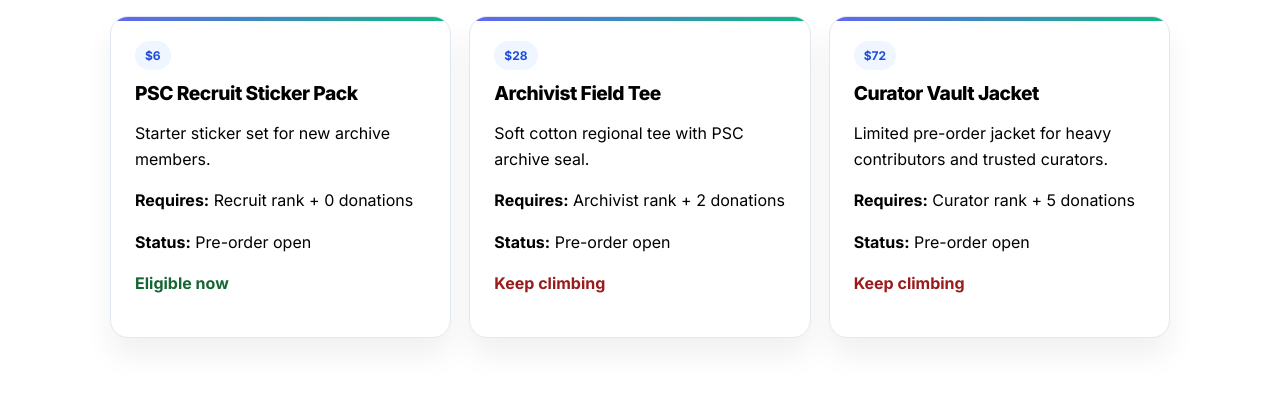
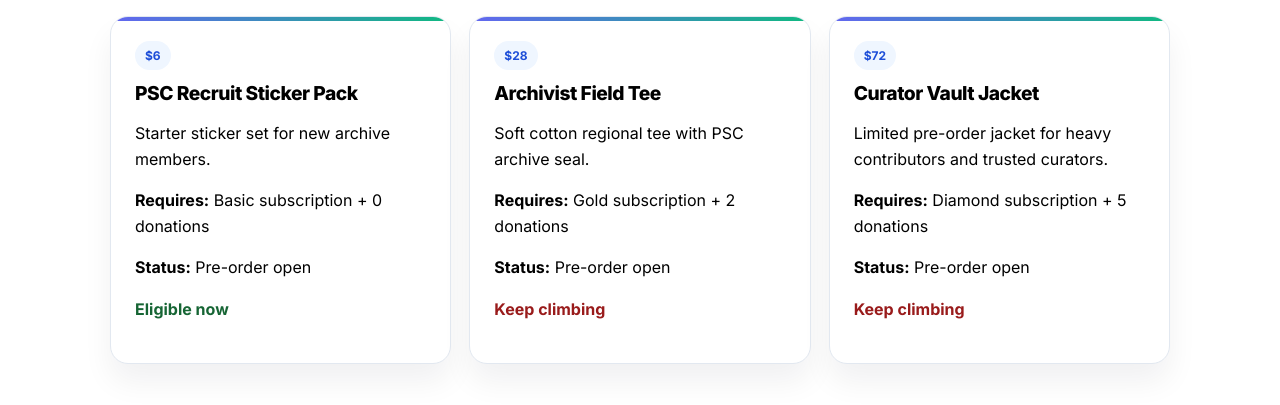
Before and after one commit to the-kitten-strikes-back/psc-official, a Flask app: page /merch in a window 1280 px wide. Shown: the part 165-570 px from the top of the page. Run offline with Flask 3, Linux system fonts and the light colour scheme; the visitor is signed in with stand-in values (Sample User, id 1); data comes from the database, SQL or seed files in the repository.

Commit message:
removed Archivist(public opinion)

```diff
--- a/app.py
+++ b/app.py
@@ -121,9 +121,7 @@ GEMINI_MODEL = os.environ.get("GEMINI_MODEL", "gemini-3.1-flash-lite-preview")
 MEMBER_RANKS = [
     {"name": "Recruit", "threshold": 0, "class_access": ["D"], "merch_note": "Sticker drops only"},
     {"name": "Runner", "threshold": 4, "class_access": ["C", "D"], "merch_note": "Pins and patches unlocked"},
-    {"name": "Archivist", "threshold": 9, "class_access": ["B", "C", "D"], "merch_note": "Early merch preorders"},
-    {"name": "Curator", "threshold": 15, "class_access": ["A", "B", "C", "D"], "merch_note": "Premium merch access"},
-    {"name": "Legend", "threshold": 24, "class_access": ["A", "B", "C", "D"], "merch_note": "Founders vault access"},
+    {"name": "Curator", "threshold": 9, "class_access": ["A", "B", "C", "D"], "merch_note": "Premium merch access"},
 ]
 REGION_LABELS = {
     "global": "Global",
@@ -804,7 +802,7 @@ def seed_showcase_content() -> None:
                 MerchItem(
                     name="PSC Recruit Sticker Pack",
                     description="Starter sticker set for new archive members.",
-                    required_rank="Recruit",
+                    required_subscription="Basic",
                     required_donations=0,
                     preorder_open=True,
                     price_label="$6",
@@ -812,7 +810,7 @@ def seed_showcase_content() -> None:
                 MerchItem(
                     name="Archivist Field Tee",
                     description="Soft cotton regional tee with PSC archive seal.",
-                    required_rank="Archivist",
+                    required_subscription="Gold",
                     required_donations=2,
                     preorder_open=True,
                     price_label="$28",
@@ -820,7 +818,7 @@ def seed_showcase_content() -> None:
                 MerchItem(
                     name="Curator Vault Jacket",
                     description="Limited pre-order jacket for heavy contributors and trusted curators.",
-                    required_rank="Curator",
+                    required_subscription="Diamond",
                     required_donations=5,
                     preorder_open=True,
                     price_label="$72",
@@ -1091,7 +1089,7 @@ class MerchItem(db.Model):
     id = db.Column(db.Integer, primary_key=True)
     name = db.Column(db.String(200), nullable=False)
     description = db.Column(db.String(500), default="")
-    required_rank = db.Column(db.String(50), default="Recruit")
+    required_subscription = db.Column(db.String(50), default="Basic")
     required_donations = db.Column(db.Integer, default=0)
     preorder_open = db.Column(db.Boolean, default=True)
     price_label = db.Column(db.String(50), default="$0")
@@ -1635,12 +1633,12 @@ def member_profile(user_id):
 @login_required
 def merch():
     rank = compute_member_rank(current_user)
-    rank_names = [item["name"] for item in MEMBER_RANKS]
-    user_rank_index = rank_names.index(rank["name"])
+    subscription_tiers = ["Basic", "Gold", "Diamond", "Platinum", "Montblanc"]
+    user_tier_index = subscription_tiers.index(current_user.subscription_status) if current_user.subscription_status in subscription_tiers else 0
     merch_rows = []
     for item in MerchItem.query.order_by(MerchItem.required_donations.asc(), MerchItem.id.asc()).all():
-        required_index = rank_names.index(item.required_rank) if item.required_rank in rank_names else 0
-        eligible = user_rank_index >= required_index and current_user.pens_donated >= item.required_donations
+        required_tier_index = subscription_tiers.index(item.required_subscription) if item.required_subscription in subscription_tiers else 0
+        eligible = user_tier_index >= required_tier_index and current_user.pens_donated >= item.required_donations
         merch_rows.append({"item": item, "eligible": eligible})
     return render_template("merch.html", merch_rows=merch_rows, rank=rank)
 
@@ -1862,9 +1860,6 @@ def loan():
         if pen.class_ not in limits["classes"]:
             pens, filters = filtered_loan_pens()
             return render_template("loan.html", pens=pens, filters=filters, error="Pen class not allowed for your subscription", rank=rank)
-        if pen.class_ not in rank["class_access"]:
-            pens, filters = filtered_loan_pens()
-            return render_template("loan.html", pens=pens, filters=filters, error=f"Your current rank ({rank['name']}) cannot borrow this class yet", rank=rank)
 
         # Create loan
         meeting_point = (request.form.get("meeting_point") or "").strip()
--- a/templates/merch.html
+++ b/templates/merch.html
@@ -18,7 +18,7 @@
                 <span class="badge">{{ row.item.price_label }}</span>
                 <h2 style="margin-top:12px; font-size:1.2rem;">{{ row.item.name }}</h2>
                 <p>{{ row.item.description }}</p>
-                <p><strong>Requires:</strong> {{ row.item.required_rank }} rank + {{ row.item.required_donations }} donations</p>
+                <p><strong>Requires:</strong> {{ row.item.required_subscription }} subscription + {{ row.item.required_donations }} donations</p>
                 <p><strong>Status:</strong> {% if row.item.preorder_open %}Pre-order open{% else %}Closed{% endif %}</p>
                 <p style="font-weight:700; color:{% if row.eligible %}#166534{% else %}#991b1b{% endif %};">{% if row.eligible %}Eligible now{% else %}Keep climbing{% endif %}</p>
             </div>
```
